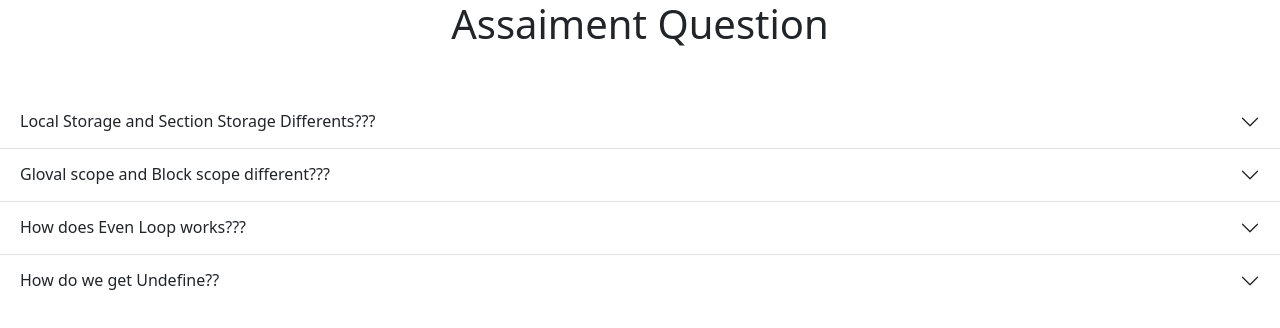
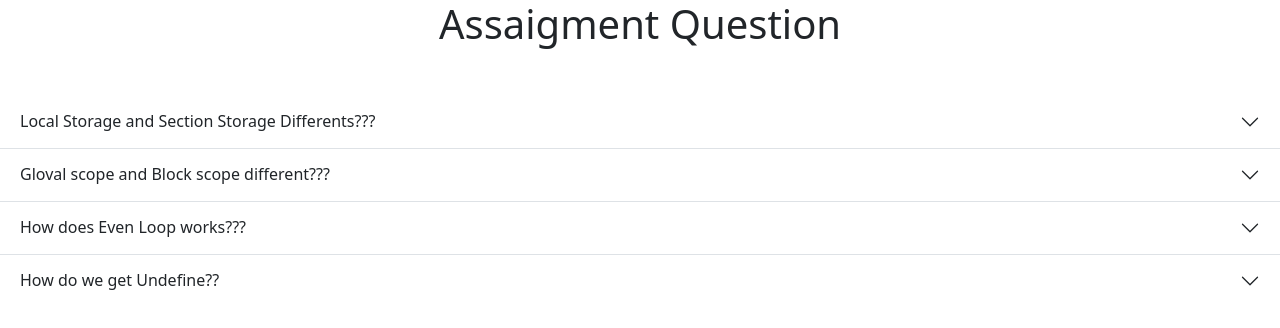
Before and after one commit to maksudalam79/speed-monstar, a plain HTML site: page Question.html in a window 1280 px wide. Drawn offline with nearby package versions, Linux system fonts and the light colour scheme.

Commit message:
assigment

```diff
--- a/Question.html
+++ b/Question.html
@@ -11,7 +11,7 @@
 
 <body>
     <header>
-        <h1 class="text-center">Assaiment Question</h1>
+        <h1 class="text-center">Assaigment Question</h1>
     </header>
     <main class="mt-5">
         <div class="accordion accordion-flush" id="accordionFlushExample">
```
